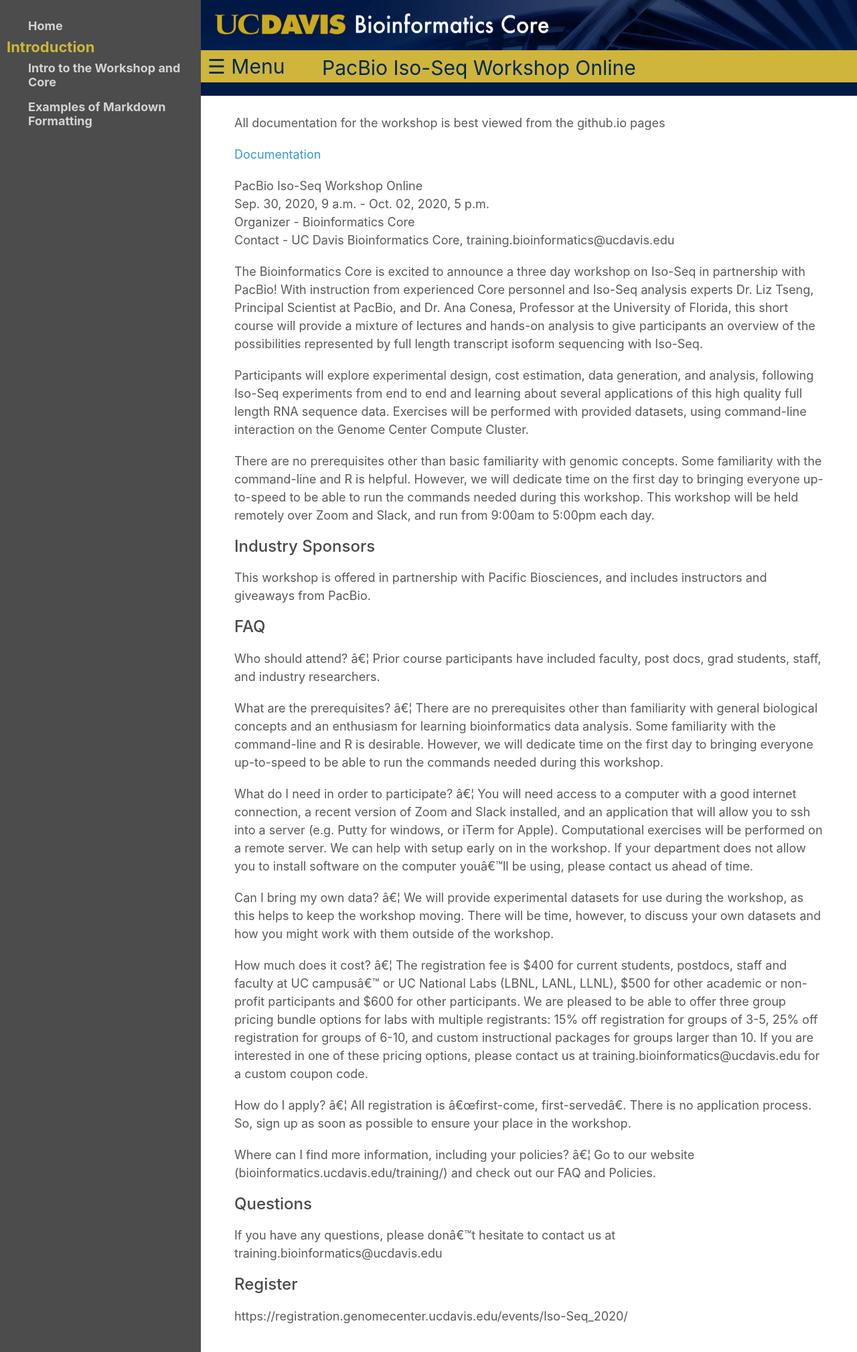
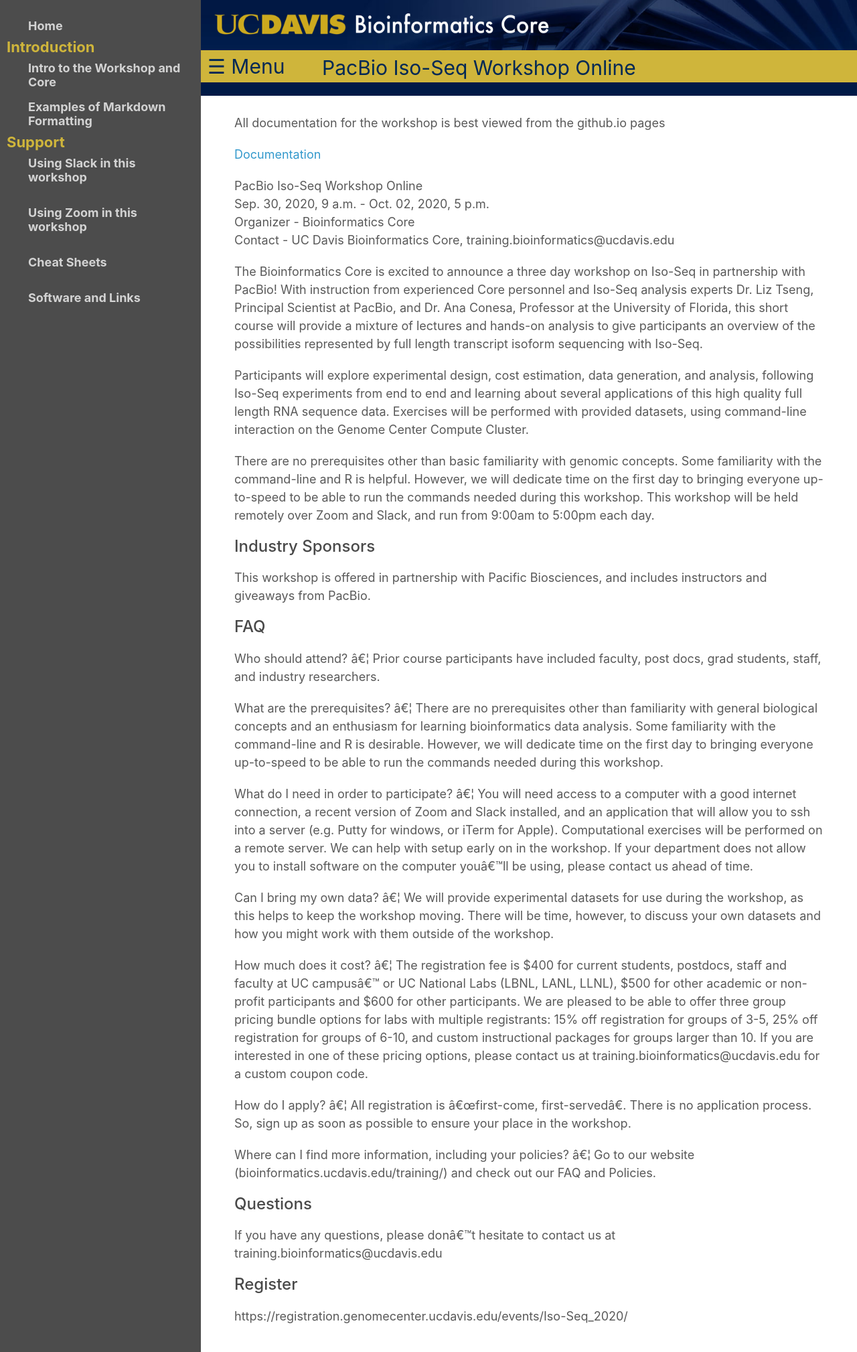
Before and after one commit to cattapre/2020-september-isoseq, a Jekyll site: the page built from index.md, in a window 1280 px wide. Shown: the whole page at 67% size. Built offline with Jekyll 4.4.1, drawn with Linux system fonts in a browser that asks for light colours; our own code applies the rules of GitHub Pages for plain Markdown files.

Commit message:
software links

```diff
--- a/_config.yml
+++ b/_config.yml
@@ -11,3 +11,12 @@
     url: base/welcome
   - title: Examples of Markdown Formatting
     url: examples
+  - heading: Support
+  - title: Using Slack in this workshop
+  - url: base/slack
+  - title: Using Zoom in this workshop
+  - url: base/zoom
+  - title: Cheat Sheets
+  - url: base/cheetSheetindex
+  - title: Software and Links
+  - url: software_scripts/software
```
Also changed, not shown: software_scripts/software.md (added, +15 -0 lines).
